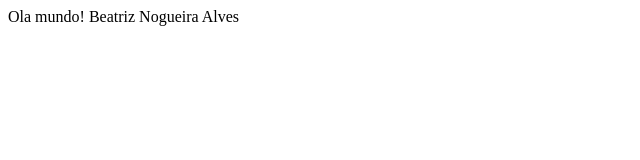
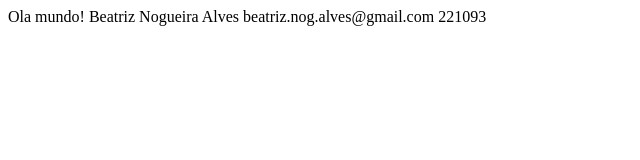
Before and after one commit to BNA22/HelloWord, a plain HTML site: page index.html in a window 1280 px wide. Shown: the whole page, without its empty margins (0-640 px from the left). Drawn offline with Linux system fonts and the light colour scheme.

Commit message:
Atividade
Criada a primeira parte

```diff
--- a/index.html
+++ b/index.html
@@ -7,5 +7,7 @@
 <body>
 Ola mundo!
   Beatriz Nogueira Alves
+  beatriz.nog.alves@gmail.com
+  221093
 </body>
 </html>
```
